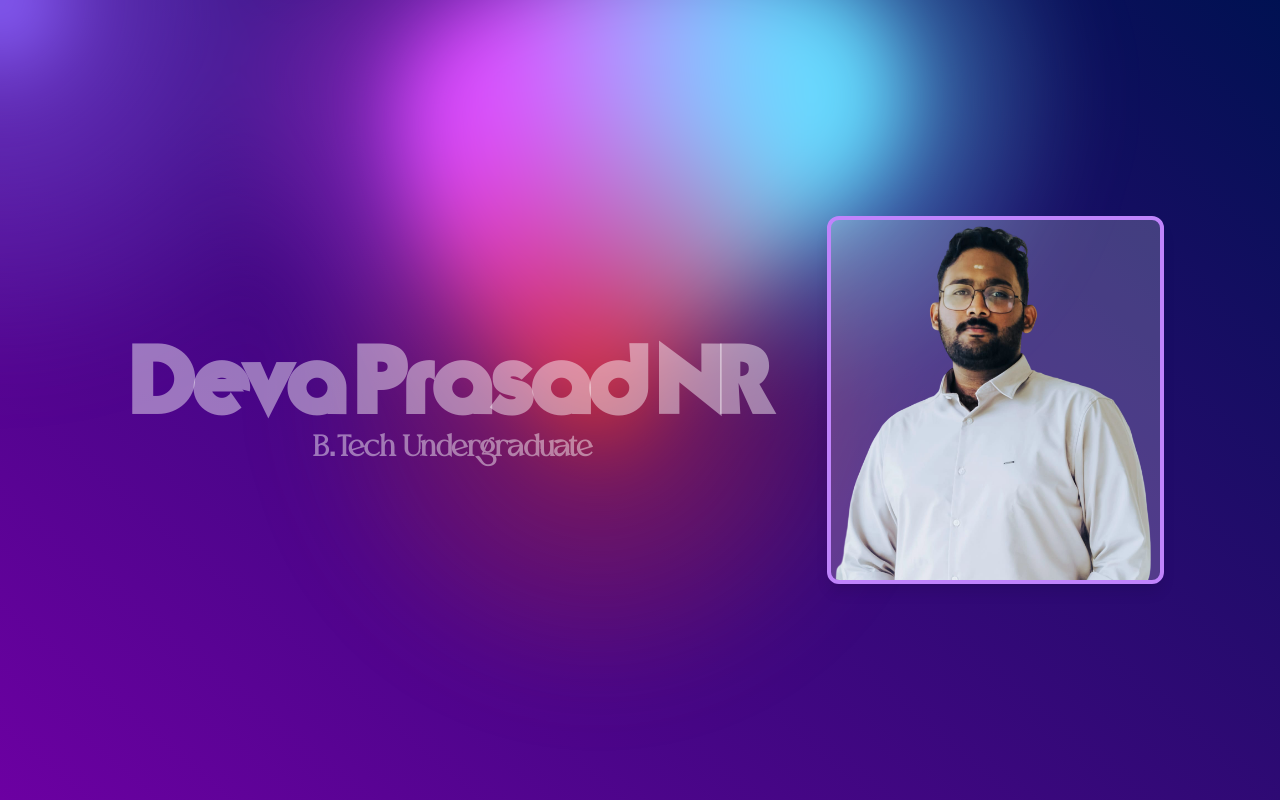
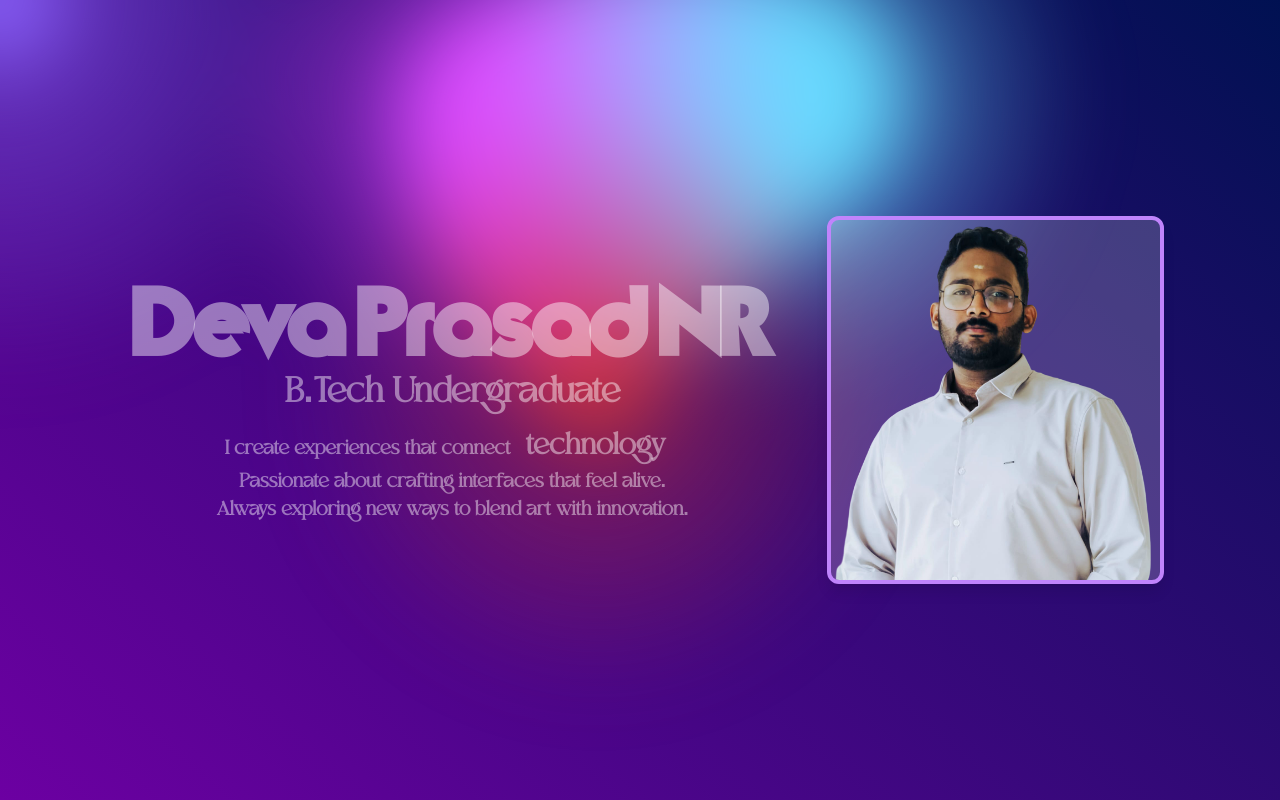
Before and after one commit to Devakrishna07/portfolio_wesite1, a React (Vite) app in the folder Frontend/: page / in a window 1280 px wide. Built offline with nearby package versions, Linux system fonts and the light colour scheme; a web font is replaced by a local one.

Commit message:
typo and blocktext ui added

```diff
--- a/Frontend/package.json
+++ b/Frontend/package.json
@@ -18,6 +18,7 @@
     "@mui/material": "^7.1.1",
     "class-variance-authority": "^0.7.1",
     "clsx": "^2.1.1",
+    "framer-motion": "^12.23.24",
     "lucide-react": "^0.552.0",
     "react": "^19.1.0",
     "react-dom": "^19.1.0",
--- /dev/null
+++ b/Frontend/src/components/ui/container-text-flip.jsx
@@ -0,0 +1,86 @@
+"use client";;
+import React, { useState, useEffect, useId } from "react";
+
+import { motion } from "framer-motion";
+import { cn } from "../lib/utils";
+
+export function ContainerTextFlip({
+  words = ["better", "modern", "beautiful", "awesome"],
+  interval = 3000,
+  className,
+  textClassName,
+  animationDuration = 700
+}) {
+  const id = useId();
+  const [currentWordIndex, setCurrentWordIndex] = useState(0);
+  const [width, setWidth] = useState(100);
+  const textRef = React.useRef(null);
+
+  const updateWidthForWord = () => {
+    if (textRef.current) {
+      // Add some padding to the text width (30px on each side)
+      // @ts-ignore
+      const textWidth = textRef.current.scrollWidth + 30;
+      setWidth(textWidth);
+    }
+  };
+
+  useEffect(() => {
+    // Update width whenever the word changes
+    updateWidthForWord();
+  }, [currentWordIndex]);
+
+  useEffect(() => {
+    const intervalId = setInterval(() => {
+      setCurrentWordIndex((prevIndex) => (prevIndex + 1) % words.length);
+      // Width will be updated in the effect that depends on currentWordIndex
+    }, interval);
+
+    return () => clearInterval(intervalId);
+  }, [words, interval]);
+
+  return (
+    <motion.p
+      layout
+      layoutId={`words-here-${id}`}
+      animate={{ width }}
+      transition={{ duration: animationDuration / 2000 }}
+      className={cn(
+        "relative inline-block rounded-lg pt-1 pb-1 text-center text-2xl font-bold text-white/45 lg:text-3xl dark:text-white",
+        "[background:linear-gradient(to_bottom,white/40,gray-900)]",
+        "dark:[background:linear-gradient(to_bottom,#374151,#1f2937)]",
+        "dark:shadow-[inset_0_-1px_#10171e,inset_0_0_0_1px_hsla(205,89%,46%,.24),_0_4px_8px_#00000052]",
+        className
+      )}
+      key={words[currentWordIndex]}>
+      <motion.div
+        transition={{
+          duration: animationDuration / 1000,
+          ease: "easeInOut",
+        }}
+        className={cn("inline-block", textClassName)}
+        ref={textRef}
+        layoutId={`word-div-${words[currentWordIndex]}-${id}`}>
+        <motion.div className="inline-block">
+          {words[currentWordIndex].split("").map((letter, index) => (
+            <motion.span
+              key={index}
+              initial={{
+                opacity: 0,
+                filter: "blur(10px)",
+              }}
+              animate={{
+                opacity: 1,
+                filter: "blur(0px)",
+              }}
+              transition={{
+                delay: index * 0.02,
+              }}>
+              {letter}
+            </motion.span>
+          ))}
+        </motion.div>
+      </motion.div>
+    </motion.p>
+  );
+}
--- a/Frontend/src/pages/Homepage.jsx
+++ b/Frontend/src/pages/Homepage.jsx
@@ -1,15 +1,17 @@
 import React from 'react'
 import { BackgroundGradientAnimation } from '../components/ui/background-gradient-animation'
 import pic from '../assets/images/profpiccpy.png'
+import { ContainerTextFlip } from '../components/ui/container-text-flip'
 
 function Homepage() {
   return (
    <BackgroundGradientAnimation>
     <div className="absolute z-50 inset-0 flex flex-col-reverse md:flex-col-reverse lg:flex-row items-center justify-center text-white font-bold px-4 pointer-events-none text-center md:text-4xl lg:text-7xl">
       {/* left section */}
-       <div className='flex flex-col items-center justify-start z-50 w-full lg:w-[60%] pt-5 lg:pt-0 '>
-        <h1 className='text-white/45 font-typographica font-italic text-5xl lg:text-8xl'>Deva Prasad NR </h1>
-        <h1 className='text-white/45 font-moglandemo text-3xl'>B.Tech Undergraduate</h1>
+       <div className='flex flex-col items-center justify-start lg:justify-center z-50 w-full lg:w-[60%] h-[30vh] lg:h-full pt-5 lg:pt-0 '>
+        <h1 className='text-white/45 font-typographica font-italic text-5xl md:text-7xl lg:text-8xl'>Deva Prasad NR </h1>
+        <h1 className='text-white/45 font-moglandemo text-3xl md:text-4xl lg:text-4xl'>B.Tech Undergraduate</h1>
+        <h2 className='text-xl text-white/45 pt-3 font-moglandemo'>I create experiences that connect<ContainerTextFlip words={["design", "technology", "creativity"]} /><br/> Passionate about crafting interfaces that feel alive.<br />Always exploring new ways to blend art with innovation.</h2>
        </div>
 
       {/* Right section */}
```
Also changed, not shown: 1 other file (tests, documents, lock files or other folders).
